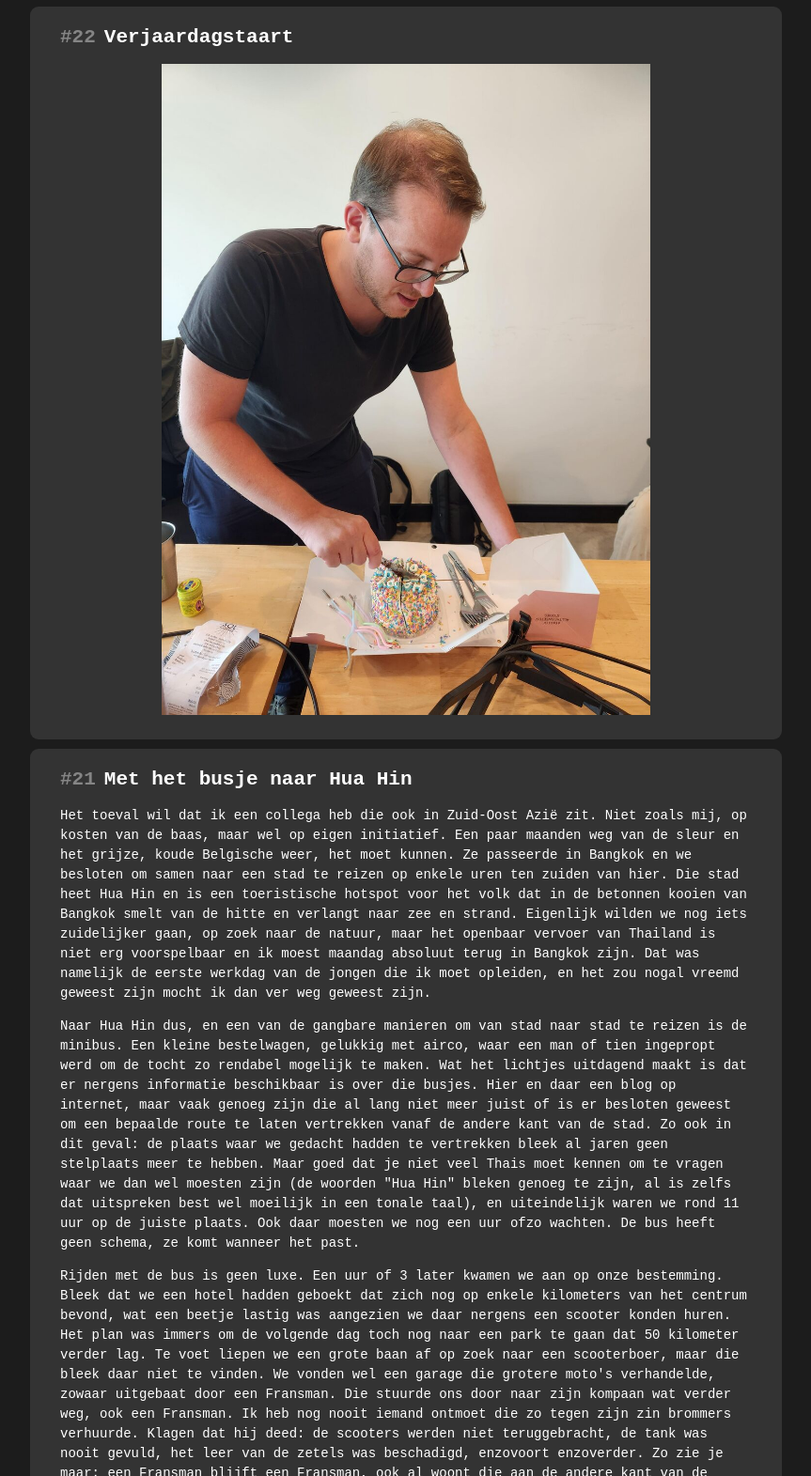
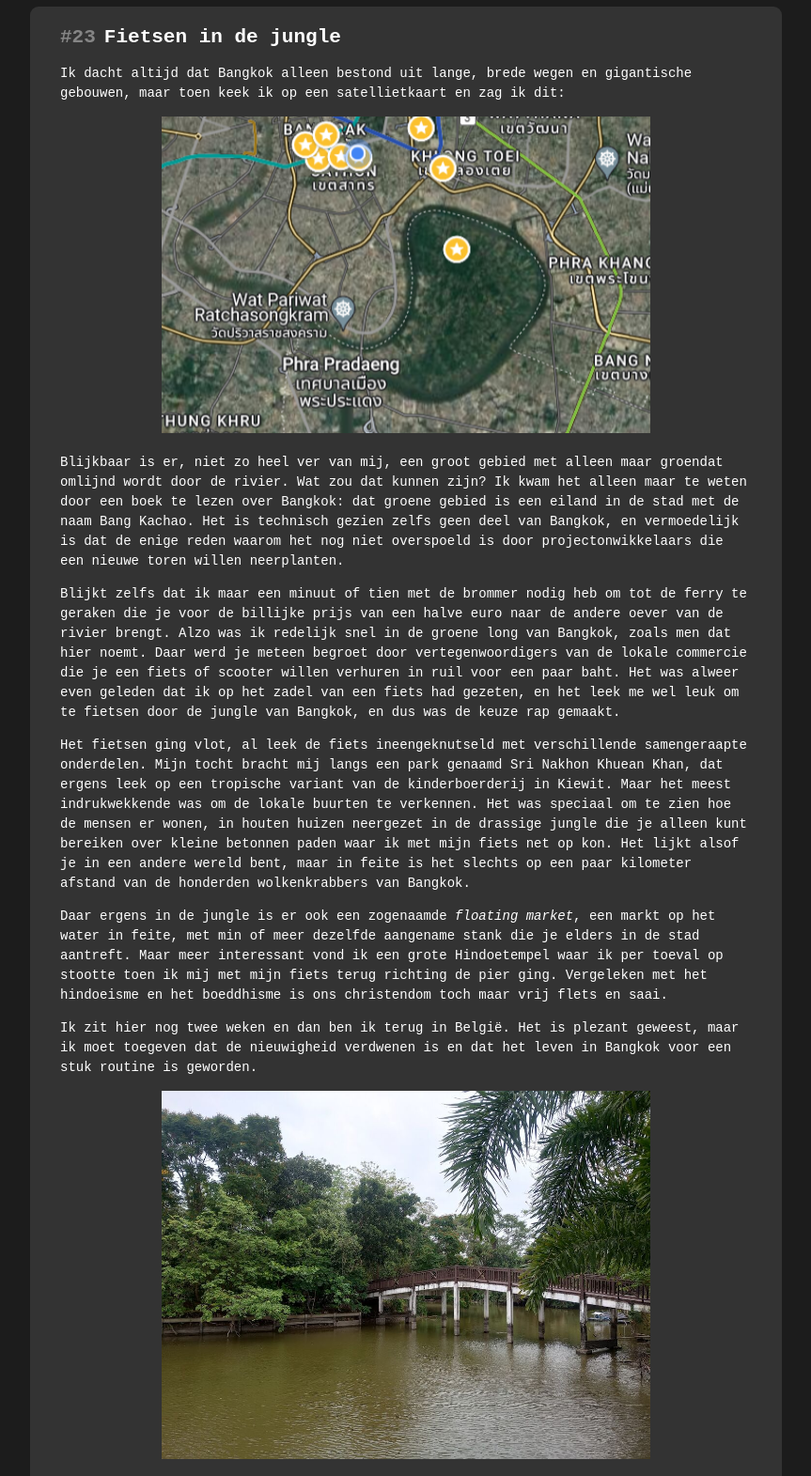
Before and after one commit to willemvlh/bkk-blog, a plain HTML site: page index.html in a window 1280 px wide. Shown: the part 184-1755 px from the top of the page at 94% size, without its empty margins (208-1071 px from the left). Drawn offline with Linux system fonts and the light colour scheme.

Commit message:
Bang kachao

```diff
--- a/index.html
+++ b/index.html
@@ -14,6 +14,73 @@
         <img src="img/header.jpg" />
     </header>
     <main>
+        <article>
+            <h2>Fietsen in de jungle</h2>
+            <p>Ik dacht altijd dat Bangkok alleen bestond uit lange, brede wegen en gigantische gebouwen, maar toen keek
+                ik op een satellietkaart en zag ik dit:</p>
+            <figure>
+                <img loading="lazy" src="img/satelliet.png" />
+            </figure>
+            <p>Blijkbaar is er, niet zo heel ver van mij, een groot gebied met alleen maar groendat omlijnd wordt door
+                de rivier. Wat zou dat kunnen zijn? Ik kwam het alleen maar te weten door een boek te lezen over
+                Bangkok: dat groene gebied is een eiland in de stad met de naam Bang Kachao. Het is technisch gezien
+                zelfs geen deel van Bangkok, en vermoedelijk is dat de enige reden waarom het nog niet overspoeld is
+                door projectonwikkelaars die een nieuwe toren willen neerplanten. </p>
+            <p>Blijkt zelfs dat ik maar een minuut of tien met de brommer nodig heb om tot de ferry te geraken die je
+                voor de billijke prijs van een halve euro naar de andere oever van de rivier brengt. Alzo was ik
+                redelijk snel in de groene long van Bangkok, zoals men dat hier noemt. Daar werd je meteen begroet door
+                vertegenwoordigers van de lokale commercie die je een fiets of scooter willen verhuren in ruil voor een
+                paar baht. Het was alweer even geleden dat ik op het zadel van een fiets had gezeten, en het leek me wel
+                leuk om te fietsen door de jungle van Bangkok, en dus was de keuze rap gemaakt. </p>
+            <p>Het fietsen ging vlot, al leek de fiets ineengeknutseld met verschillende samengeraapte onderdelen. Mijn
+                tocht bracht mij langs een park genaamd Sri Nakhon Khuean Khan, dat ergens leek op een tropische
+                variant van de kinderboerderij in Kiewit. Maar het meest indrukwekkende was om de lokale buurten te
+                verkennen. Het was speciaal om te zien hoe de mensen er wonen, in houten huizen neergezet in de drassige
+                jungle die je alleen kunt bereiken over kleine betonnen paden waar ik met mijn fiets net op kon. Het
+                lijkt alsof je in een andere wereld bent, maar in feite is het slechts op een paar kilometer afstand van
+                de honderden
+                wolkenkrabbers van Bangkok. </p>
+            <p>Daar ergens in de jungle is er ook een zogenaamde <em>floating market</em>, een markt op het water in
+                feite, met min of meer dezelfde aangename stank die je elders in de stad aantreft. Maar meer interessant
+                vond ik een grote Hindoetempel waar ik per toeval op stootte toen ik mij met mijn fiets terug richting
+                de pier ging. Vergeleken met het hindoeisme en het boeddhisme is ons
+                christendom toch maar vrij flets en saai.</p>
+            <p>Ik zit hier nog twee weken en dan ben ik terug in België. Het is plezant geweest, maar ik moet toegeven
+                dat de nieuwigheid verdwenen is en dat het leven in Bangkok voor een stuk routine is geworden.</p>
+            <figure>
+            <img loading="lazy" src="img/bang_kachao_1.jpg"/>
+            </figure>
+            <figure>
+            <img loading="lazy" src="img/bang_kachao_2.jpg"/>
+            </figure>
+            <figure>
+            <img loading="lazy" src="img/bang_kachao_3.jpg"/>
+            </figure>
+            <figure>
+            <img loading="lazy" src="img/bang_kachao_4.jpg"/>
+            </figure>
+            <figure>
+            <img loading="lazy" src="img/bang_kachao_5.jpg"/>
+            </figure>
+            <figure>
+            <img loading="lazy" src="img/bang_kachao_6.jpg"/>
+            </figure>
+            <figure>
+            <img loading="lazy" src="img/bang_kachao_7.jpg"/>
+            </figure>
+            <figure>
+            <img loading="lazy" src="img/bang_kachao_8.jpg"/>
+            </figure>
+            <figure>
+            <img loading="lazy" src="img/bang_kachao_9.jpg"/>
+            </figure>
+            <figure>
+            <img loading="lazy" src="img/bang_kachao_10.jpg"/>
+            </figure>
+            <figure>
+            <img loading="lazy" src="img/bang_kachao_11.jpg"/>
+            </figure>
+        </article>
         <article>
             <h2>Verjaardagstaart</h2>
             <figure>
```
Also changed, not shown: img/bang_kachao_1.jpg (added), img/bang_kachao_10.jpg (added), img/bang_kachao_11.jpg (added), img/bang_kachao_12.jpg (added), img/bang_kachao_13.jpg (added), img/bang_kachao_2.jpg (added), img/bang_kachao_3.jpg (added), img/bang_kachao_4.jpg (added), img/bang_kachao_5.jpg (added), img/bang_kachao_6.jpg (added), img/bang_kachao_7.jpg (added), img/bang_kachao_8.jpg (added), img/bang_kachao_9.jpg (added), img/satelliet.png (added).
